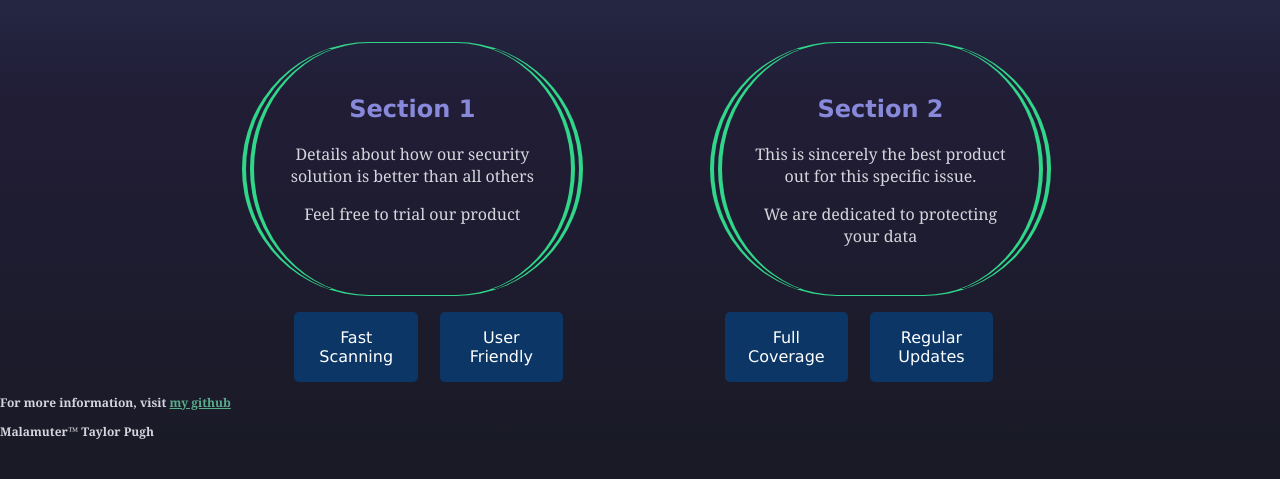
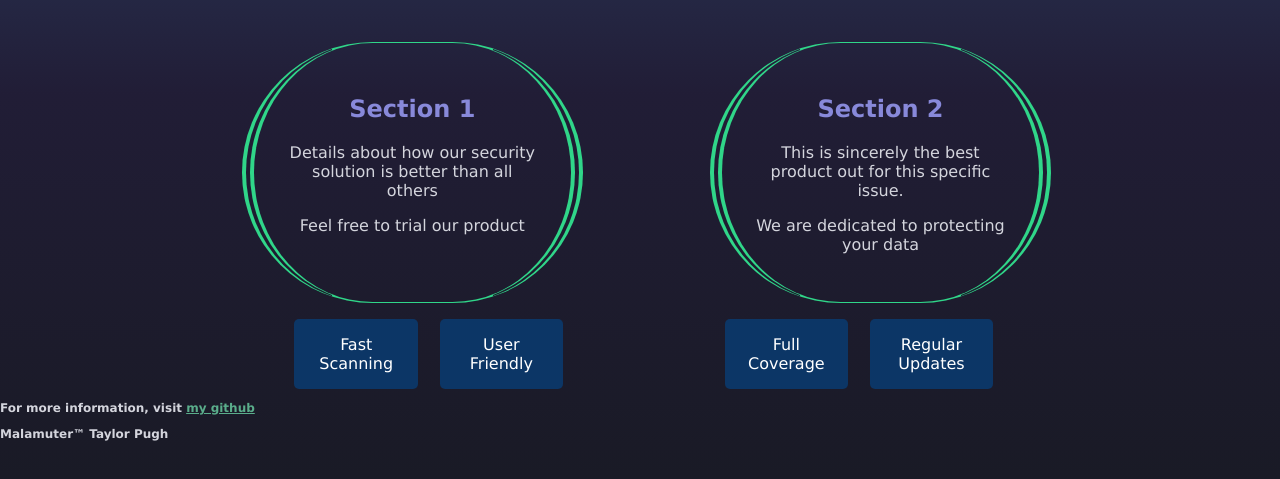
Before and after one commit to p3nguin-NoSQL/CIS-WebDev, a plain HTML site: page html/index.html in a window 1280 px wide. Shown: the part 305-784 px from the top of the page. Drawn offline with Linux system fonts and the light colour scheme.

Commit message:
Add files via upload

```diff
--- a/css/mainPage.css
+++ b/css/mainPage.css
@@ -19,7 +19,7 @@ body {
 /* Type Selector sets default for all p elements */
 p {
     text-align: center;
-    font-family: "Georgia";
+    font-family: 'Lucida Sans';
     color: #d4d5dd;
 }
 
@@ -208,7 +208,7 @@ footer p {
 }
 
 /* For tablets and smaller devices */
-@media (max-width: 1024px) {
+@media (max-width: 1080px) {
     .nav-menu {
         /* Vertical menu for smaller screens */
         flex-direction: row;
```
